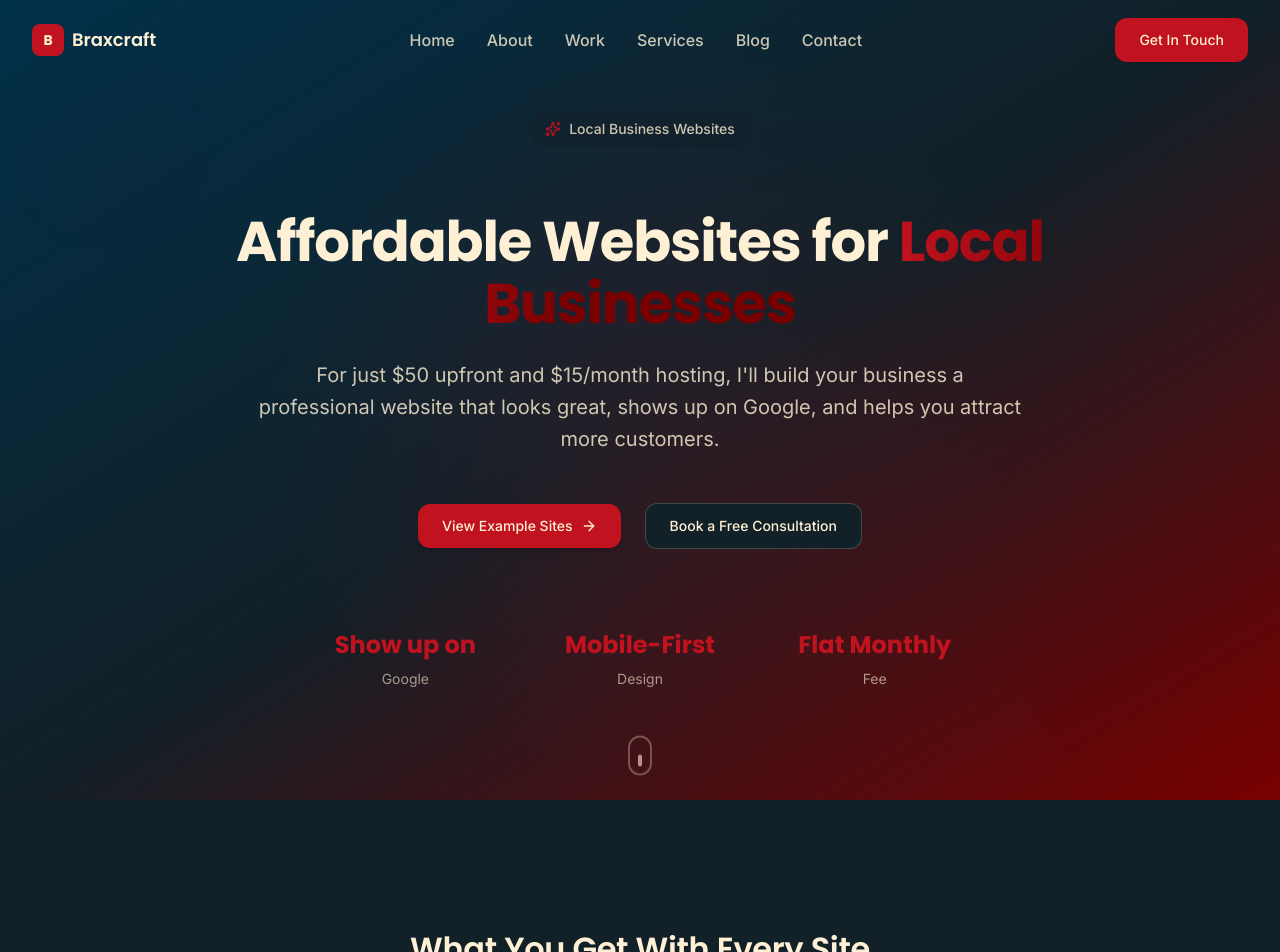
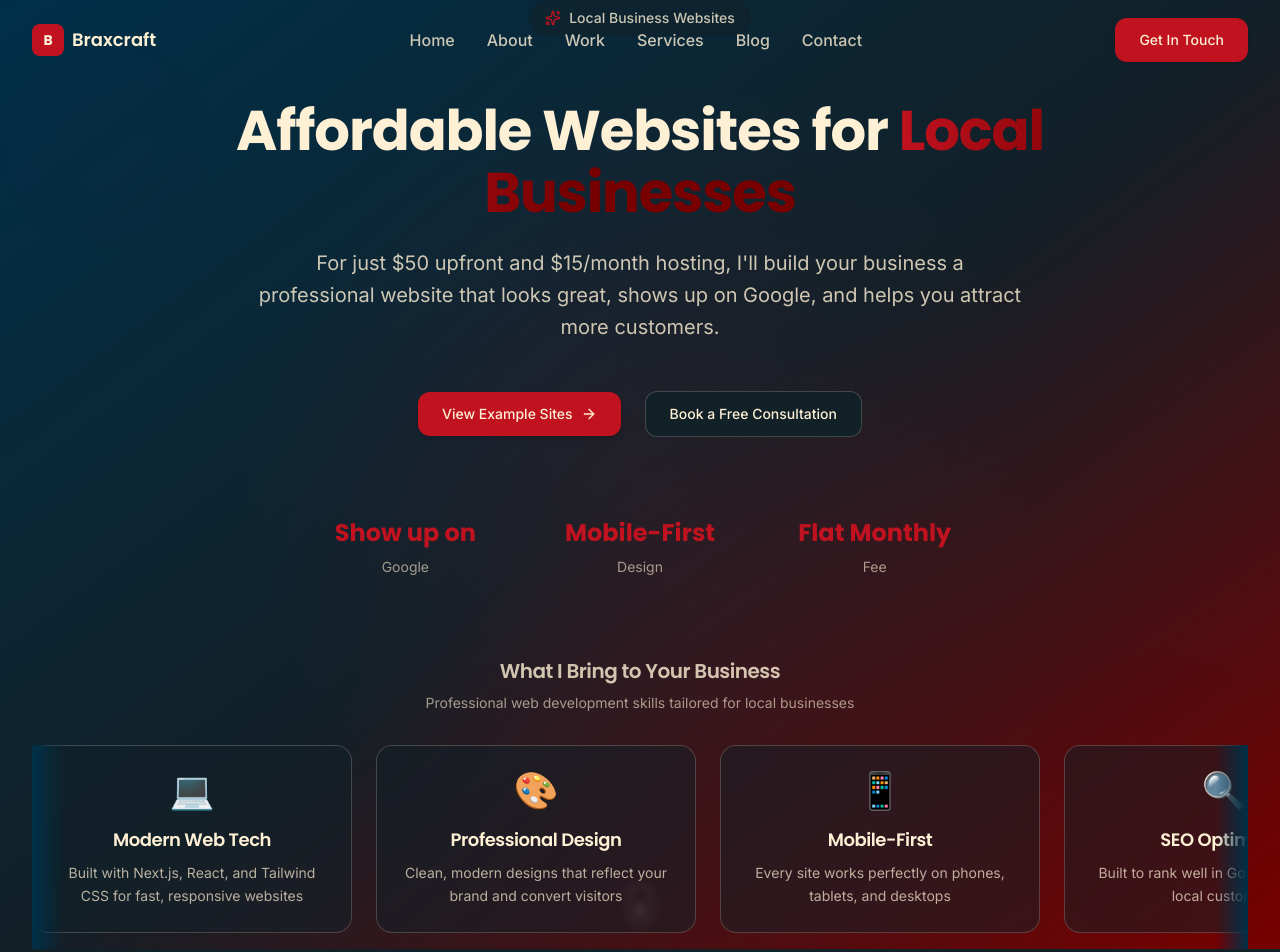
Before and after one commit to PoorCameraQuality/Portfolio, a Next.js app: page / in a window 1280 px wide. Shown: the top 952 px of the page. Built offline with nearby package versions, Linux system fonts and the light colour scheme.

Commit message:
feat: Update portfolio with better images, fix microsite links, and add horizontal scrolling skills section to hero

```diff
--- a/src/app/globals.css
+++ b/src/app/globals.css
@@ -102,6 +102,16 @@
     @apply text-h3;
   }
 
+  /* Custom scrollbar utilities */
+  .scrollbar-hide {
+    -ms-overflow-style: none;  /* Internet Explorer 10+ */
+    scrollbar-width: none;  /* Firefox */
+  }
+
+  .scrollbar-hide::-webkit-scrollbar {
+    display: none;  /* Safari and Chrome */
+  }
+
   p {
     @apply text-body leading-relaxed;
   }
--- a/src/app/work/page.tsx
+++ b/src/app/work/page.tsx
@@ -38,7 +38,7 @@ const allWork = [
     id: 'feed-store',
     title: 'Feed Store Website',
     description: 'Professional website mockup for a local feed store business. Demonstrates e-commerce capabilities, product showcases, and local business optimization.',
-    image: 'https://images.unsplash.com/photo-1556742049-0cfed4f6a45d?w=800&h=600&fit=crop',
+    image: 'https://images.unsplash.com/photo-1578662996442-48f60103fc96?w=800&h=600&fit=crop',
     tags: ['E-commerce', 'Local Business', 'Product Showcase'],
     category: 'Business Websites',
     link: '/feed-store',
@@ -49,7 +49,7 @@ const allWork = [
     id: 'photography-business',
     title: 'Photography Business',
     description: 'Creative business website mockup showcasing portfolio work, service packages, and client testimonials. Perfect for creative service businesses.',
-    image: 'https://images.unsplash.com/photo-1498050108023-c5249f4df085?w=800&h=600&fit=crop',
+    image: 'https://images.unsplash.com/photo-1519741497674-611481863552?w=800&h=600&fit=crop',
     tags: ['Portfolio', 'Creative Services', 'Service Packages'],
     category: 'Business Websites',
     link: '/photography-business',
--- a/src/components/Hero.tsx
+++ b/src/components/Hero.tsx
@@ -117,6 +117,77 @@ export default function Hero() {
             </div>
           ))}
         </motion.div>
+
+        {/* Horizontal Scrolling Skills Section */}
+        <motion.div
+          className="mt-20"
+          initial={{ opacity: 0, y: 30 }}
+          animate={{ opacity: 1, y: 0 }}
+          transition={{ duration: 0.8, delay: 1.1 }}
+        >
+          <div className="text-center mb-8">
+            <h3 className="text-xl font-semibold text-text-primary/80 mb-2">
+              What I Bring to Your Business
+            </h3>
+            <p className="text-text-primary/60 text-sm">
+              Professional web development skills tailored for local businesses
+            </p>
+          </div>
+
+          <div className="relative">
+            <div className="flex overflow-x-auto gap-6 pb-4 scrollbar-hide">
+              {[
+                {
+                  icon: '💻',
+                  title: 'Modern Web Tech',
+                  description: 'Built with Next.js, React, and Tailwind CSS for fast, responsive websites'
+                },
+                {
+                  icon: '🎨',
+                  title: 'Professional Design',
+                  description: 'Clean, modern designs that reflect your brand and convert visitors'
+                },
+                {
+                  icon: '📱',
+                  title: 'Mobile-First',
+                  description: 'Every site works perfectly on phones, tablets, and desktops'
+                },
+                {
+                  icon: '🔍',
+                  title: 'SEO Optimized',
+                  description: 'Built to rank well in Google and attract local customers'
+                },
+                {
+                  icon: '⚡',
+                  title: 'Fast Performance',
+                  description: 'Lightning-fast loading times for better user experience'
+                },
+                {
+                  icon: '🛡️',
+                  title: 'Secure & Reliable',
+                  description: 'Professional hosting with security and uptime guarantees'
+                }
+              ].map((skill, index) => (
+                <div
+                  key={index}
+                  className="flex-shrink-0 w-80 bg-surface/50 backdrop-blur-sm rounded-2xl p-6 border border-surface-light/20 hover:border-brand/30 transition-all duration-300 hover:scale-105"
+                >
+                  <div className="text-4xl mb-4">{skill.icon}</div>
+                  <h4 className="text-lg font-semibold text-text-primary mb-2">
+                    {skill.title}
+                  </h4>
+                  <p className="text-text-primary/70 text-sm leading-relaxed">
+                    {skill.description}
+                  </p>
+                </div>
+              ))}
+            </div>
+
+            {/* Gradient fade indicators */}
+            <div className="absolute left-0 top-0 bottom-0 w-8 bg-gradient-to-r from-bg to-transparent pointer-events-none" />
+            <div className="absolute right-0 top-0 bottom-0 w-8 bg-gradient-to-l from-bg to-transparent pointer-events-none" />
+          </div>
+        </motion.div>
       </div>
 
       {/* Scroll indicator */}
--- a/src/components/WorkShowcase.tsx
+++ b/src/components/WorkShowcase.tsx
@@ -21,7 +21,7 @@ const featuredWork = [
     id: 'feed-store',
     title: 'Feed Store Website',
     description: 'Professional website mockup for a local feed store business. Demonstrates e-commerce capabilities, product showcases, and local business optimization.',
-    image: 'https://images.unsplash.com/photo-1556742049-0cfed4f6a45d?w=800&h=600&fit=crop',
+    image: 'https://images.unsplash.com/photo-1578662996442-48f60103fc96?w=800&h=600&fit=crop',
     tags: ['E-commerce', 'Local Business', 'Product Showcase'],
     category: 'Business Websites',
     link: '/feed-store',
@@ -32,7 +32,7 @@ const featuredWork = [
     id: 'photography-business',
     title: 'Photography Business',
     description: 'Creative business website mockup showcasing portfolio work, service packages, and client testimonials. Perfect for creative service businesses.',
-    image: 'https://images.unsplash.com/photo-1498050108023-c5249f4df085?w=800&h=600&fit=crop',
+    image: 'https://images.unsplash.com/photo-1519741497674-611481863552?w=800&h=600&fit=crop',
     tags: ['Portfolio', 'Creative Services', 'Service Packages'],
     category: 'Business Websites',
     link: '/photography-business',
```
